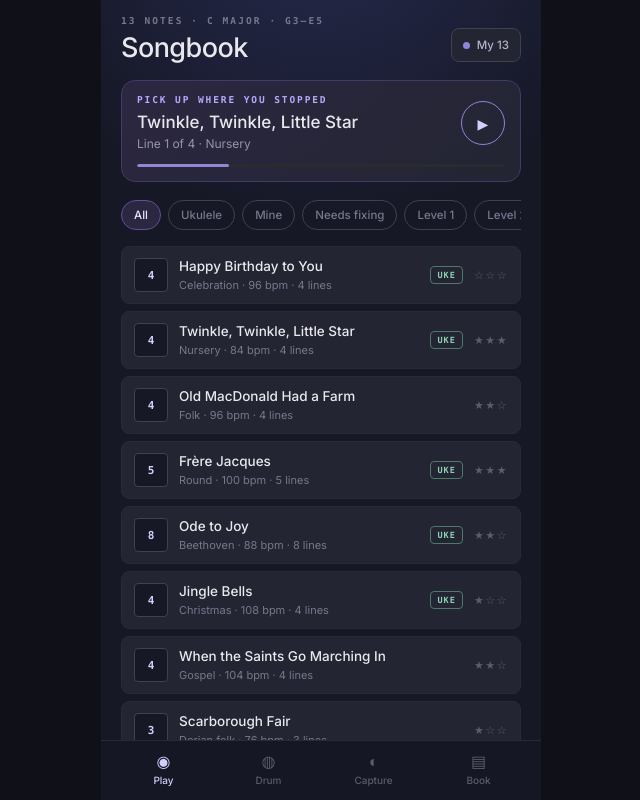
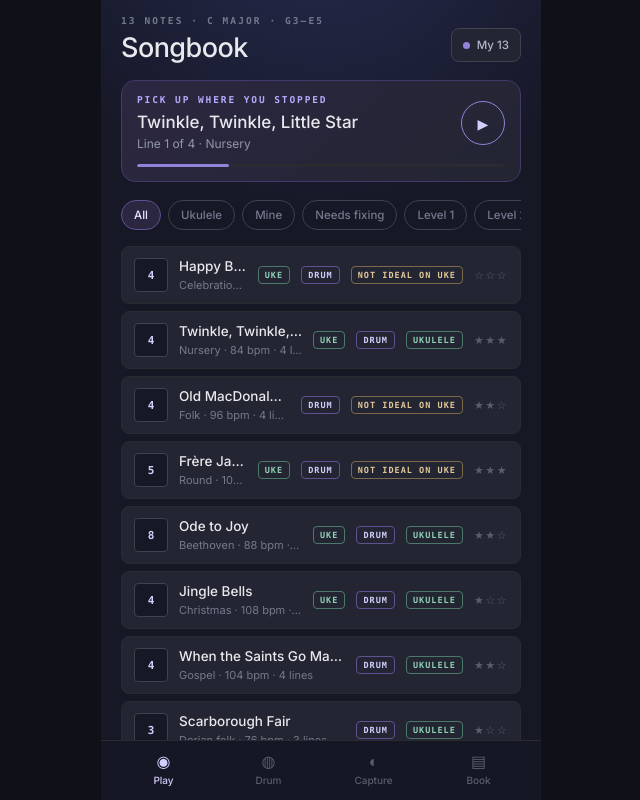
Before and after one commit to Honey-Badger-Labs/melodyflow, a website: page index.html in a window 1280 px wide. Shown: the whole page, without its empty margins (319-959 px from the left). Drawn offline with Linux system fonts and the light colour scheme.

Commit message:
Instrument suitability badges, computed from range and tune shape

```diff
--- a/index.html
+++ b/index.html
@@ -811,7 +811,7 @@ const App = {
           const stars='★★★☆☆☆'.slice(3-x.stars,6-x.stars);
           const tag=(t,bc,fg)=>`<span style="flex:none;font:600 8.5px ui-monospace,Menlo,monospace;letter-spacing:.12em;text-transform:uppercase;padding:3px 6px;border-radius:var(--radius-sm);border:1px solid ${bc};color:${fg}">${t}</span>`;
           const flag=(x.flag?tag(x.flag,x.flag==='timing'?'#7a6a4a':'#5d5294',x.flag==='timing'?'#e0c79a':'#d2cefd'):'')
-            +(this.hasUke(x)?tag('uke','#4d7a68','#8fd0b4'):'')
+            +(this.hasUke(x)?tag('uke','#4d7a68','#8fd0b4'):'')+MF_TAB.badges(x)
             +(x.custom?tag('mine','#595d6c','#b2b6ca'):x.edited?tag('edited','#595d6c','#b2b6ca'):'');
           return `<button data-act="openSong" data-id="${x.id}" style="width:100%;display:flex;align-items:center;gap:11px;text-align:left;padding:11px 12px;border-radius:var(--radius-md);border:1px solid var(--color-neutral-900);background:var(--color-surface);color:inherit;cursor:pointer">
             <div style="flex:none;width:34px;height:34px;border-radius:var(--radius-sm);display:grid;place-items:center;background:var(--color-bg);border:1px solid var(--color-neutral-800);font:600 11px ui-monospace,Menlo,monospace;color:var(--color-accent-300)">${x.lines.length}</div>
@@ -934,8 +934,9 @@ const App = {
   practiceInst(){
     const st=this.state, s=this.song();
     const restore=s.edited?`<button data-act="restoreSong" style="border:0;background:none;color:var(--color-neutral-600);font:500 11px Inter,sans-serif;cursor:pointer;padding:6px 2px 0">Edited · restore the original</button>`:'';
-    if(!this.hasUke(s)) return restore?`<div style="text-align:center">${restore}</div>`:'';
-    return `<div style="display:flex;gap:5px;margin-top:11px;padding:3px;border-radius:var(--radius-md);background:#292b31;border:1px solid var(--color-neutral-800)">${
+    const bdg=`<div style="display:flex;gap:5px;justify-content:center;flex-wrap:wrap;margin-top:8px">${MF_TAB.badges(s)}</div>`;
+    if(!this.hasUke(s)) return bdg+(restore?`<div style="text-align:center">${restore}</div>`:'');
+    return bdg+`<div style="display:flex;gap:5px;margin-top:11px;padding:3px;border-radius:var(--radius-md);background:#292b31;border:1px solid var(--color-neutral-800)">${
       this.seg([['drum','Tongue drum',30,12],['ukulele','Ukulele',30,12]],st.inst==='ukulele'?'ukulele':'drum','playInst')}</div>${restore?`<div style="text-align:center">${restore}</div>`:''}`;
   },
 
@@ -1314,6 +1315,7 @@ const App = {
             <button data-act="scoreEdit" data-id="${x.id}" style="border:0;background:none;color:var(--color-accent-400);font:500 11.5px Inter,sans-serif;cursor:pointer;flex:none">edit</button>
           </div>
           <div style="font:400 10.5px ui-monospace,Menlo,monospace;letter-spacing:.12em;color:var(--color-neutral-600);margin-top:3px">${esc(x.cat)} · ${x.bpm} bpm · ${x.meter}</div>
+          <div style="display:flex;gap:5px;flex-wrap:wrap;margin-top:6px">${MF_TAB.badges(x)}</div>
           <button data-act="toggleTab" aria-pressed="${st.showTab}" style="min-height:30px;border:0;background:none;color:var(--color-accent-300);font:500 11.5px Inter,sans-serif;cursor:pointer;padding:4px 0">${st.showTab?'Hide uke tab':'Show uke tab'}</button>
           <div style="margin-top:10px;display:flex;flex-direction:column;gap:6px">
             ${x.lines.map(l=>{
--- a/tab.js
+++ b/tab.js
@@ -103,5 +103,48 @@
       </div></div>`;
   }
 
-  root.MF_TAB = { OPEN, NAMES, ROWS, MAX_FRET, hzToMidi, noteName, place, placePad, columns, render };
+  /**
+   * How well a song suits each instrument. Every song is written for the drum,
+   * so the drum is always fine unless the song says otherwise. On the uke:
+   *   'good'    every note in range
+   *   'shifted' some notes go up an octave but every step still moves the way
+   *             the tune does
+   *   'poor'    the octave shift turns a step up into a step down (or back)
+   * A song may override either with `suit: { drum, uke }`.
+   */
+  function suitability(song) {
+    const o = (song && song.suit) || {};
+    const notes = [];
+    (song && song.lines || []).forEach((l) => columns(l.notes).forEach((c) => {
+      if (!c.bar && !c.rest) notes.push(c);
+    }));
+    let uke = 'good', shifted = 0, broken = 0;
+    for (let i = 0; i < notes.length; i++) {
+      if (notes[i].shifted) shifted++;
+      if (i) {
+        const a = notes[i - 1], b = notes[i];
+        const was = Math.sign((b.midi - b.shifted) - (a.midi - a.shifted));
+        const now = Math.sign(b.midi - a.midi);
+        if (was !== now) broken++;
+      }
+    }
+    if (shifted) uke = broken ? 'poor' : 'shifted';
+    const chords = (song && song.lines || []).some((l) => l.chords && l.chords.length);
+    return { drum: o.drum || 'good', uke: o.uke || uke, chords, shifted, broken };
+  }
+
+  /** The badges, as accessible markup. */
+  function badges(song) {
+    const s = suitability(song);
+    const tag = (t, aria, bc, fg) => `<span role="img" aria-label="${esc(aria)}" title="${esc(aria)}" style="flex:none;font:600 8.5px ui-monospace,Menlo,monospace;letter-spacing:.12em;text-transform:uppercase;padding:3px 6px;border-radius:4px;border:1px solid ${bc};color:${fg}">${t}</span>`;
+    const ok = (bc, fg) => [bc, fg];
+    const out = [];
+    out.push(s.drum === 'poor' ? tag('Not ideal on drum', 'Not ideal on the tongue drum', '#7a6a4a', '#e0c79a') : tag('Drum', 'Suits the tongue drum', ...ok('#5d5294', '#d2cefd')));
+    if (s.uke === 'good') out.push(tag('Ukulele', 'Suits the ukulele: every note in range', '#4d7a68', '#8fd0b4'));
+    else if (s.uke === 'shifted') out.push(tag('Uke · octave up', 'Works on ukulele with some notes an octave up', '#4d7a68', '#8fd0b4'));
+    else out.push(tag('Not ideal on uke', 'Not ideal on ukulele: the octave shift changes the shape of the tune', '#7a6a4a', '#e0c79a'));
+    return out.join('');
+  }
+
+  root.MF_TAB = { OPEN, NAMES, ROWS, MAX_FRET, hzToMidi, noteName, place, placePad, columns, render, suitability, badges };
 })(typeof globalThis !== 'undefined' ? globalThis : this);
```
Also changed, not shown: test/smoke.mjs (+2 -0 lines), test/tab.test.mjs (+21 -0 lines), docs/screenshots/tab-book.png, docs/screenshots/tab-drum-practice.png, docs/screenshots/tab-uke-playalong.png.
